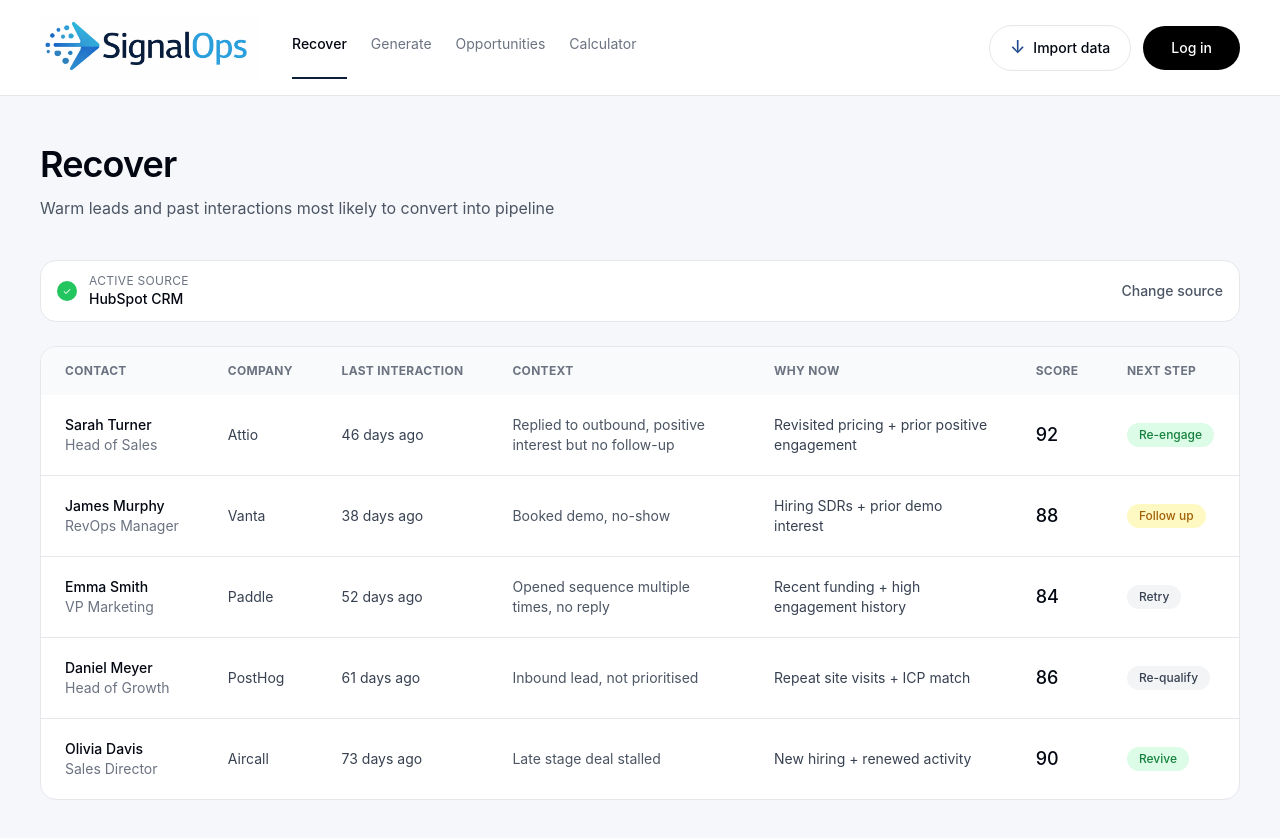
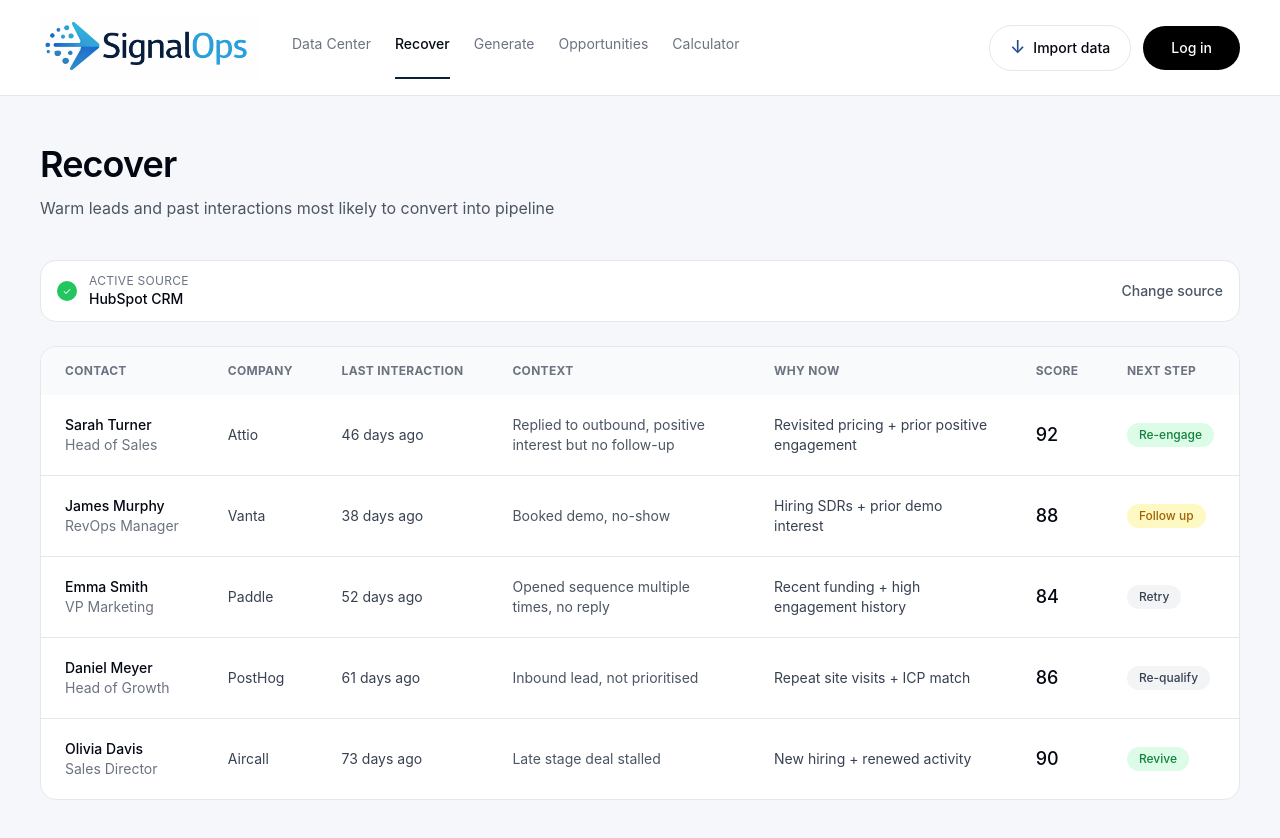
Before and after one commit to powerstephen/SignalOps, a Next.js app: page / in a window 1280 px wide. Shown: the top 838 px of the page. Built offline with nearby package versions, Linux system fonts and the light colour scheme.

Commit message:
Update TopNav.tsx

```diff
--- a/components/TopNav.tsx
+++ b/components/TopNav.tsx
@@ -5,6 +5,7 @@
 import { usePathname } from "next/navigation";
 
 const navItems = [
+  { href: "/data-center", label: "Data Center" }, // NEW
   { href: "/", label: "Recover" },
   { href: "/generate", label: "Generate" },
   { href: "/opportunities", label: "Opportunities" },
```
